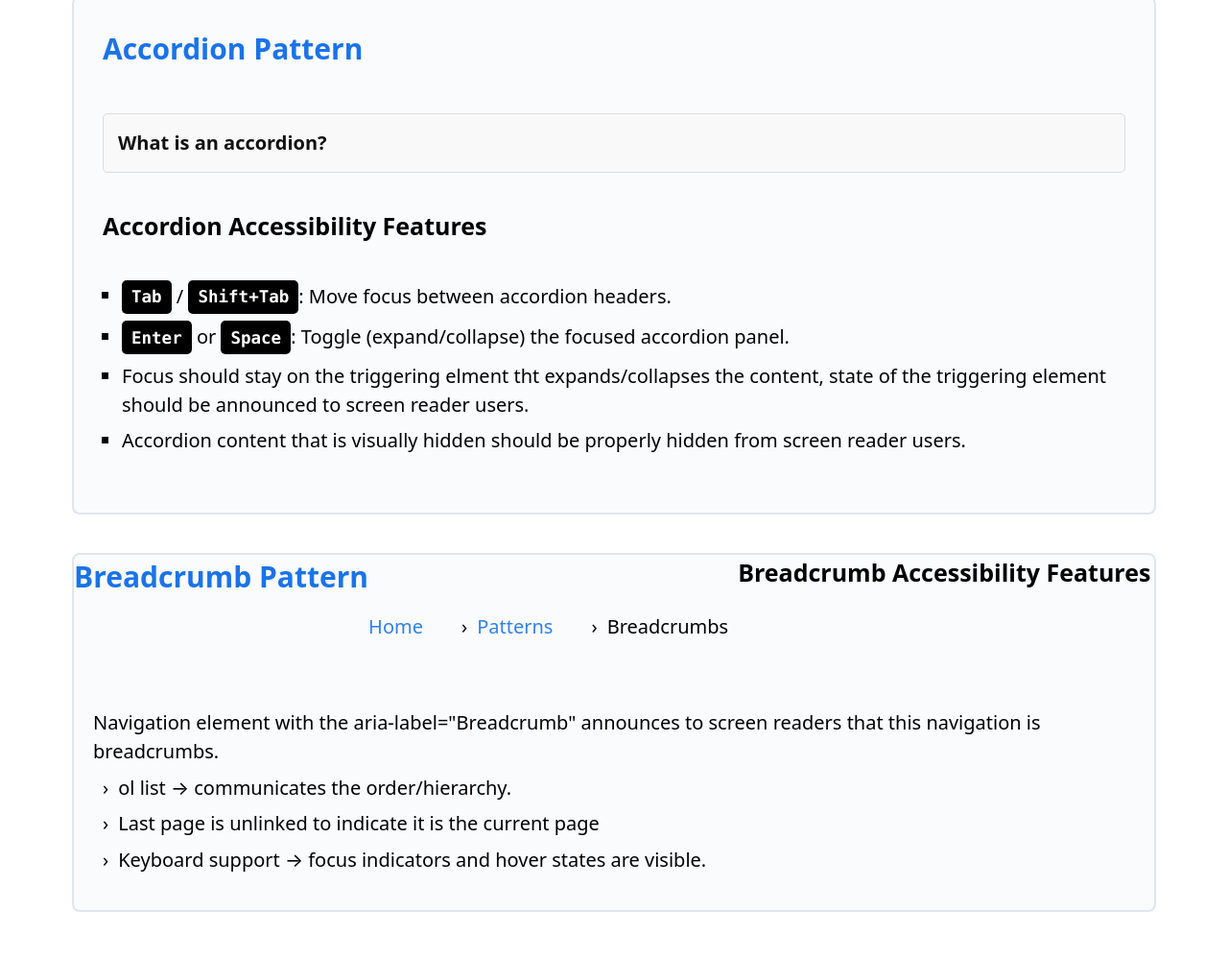
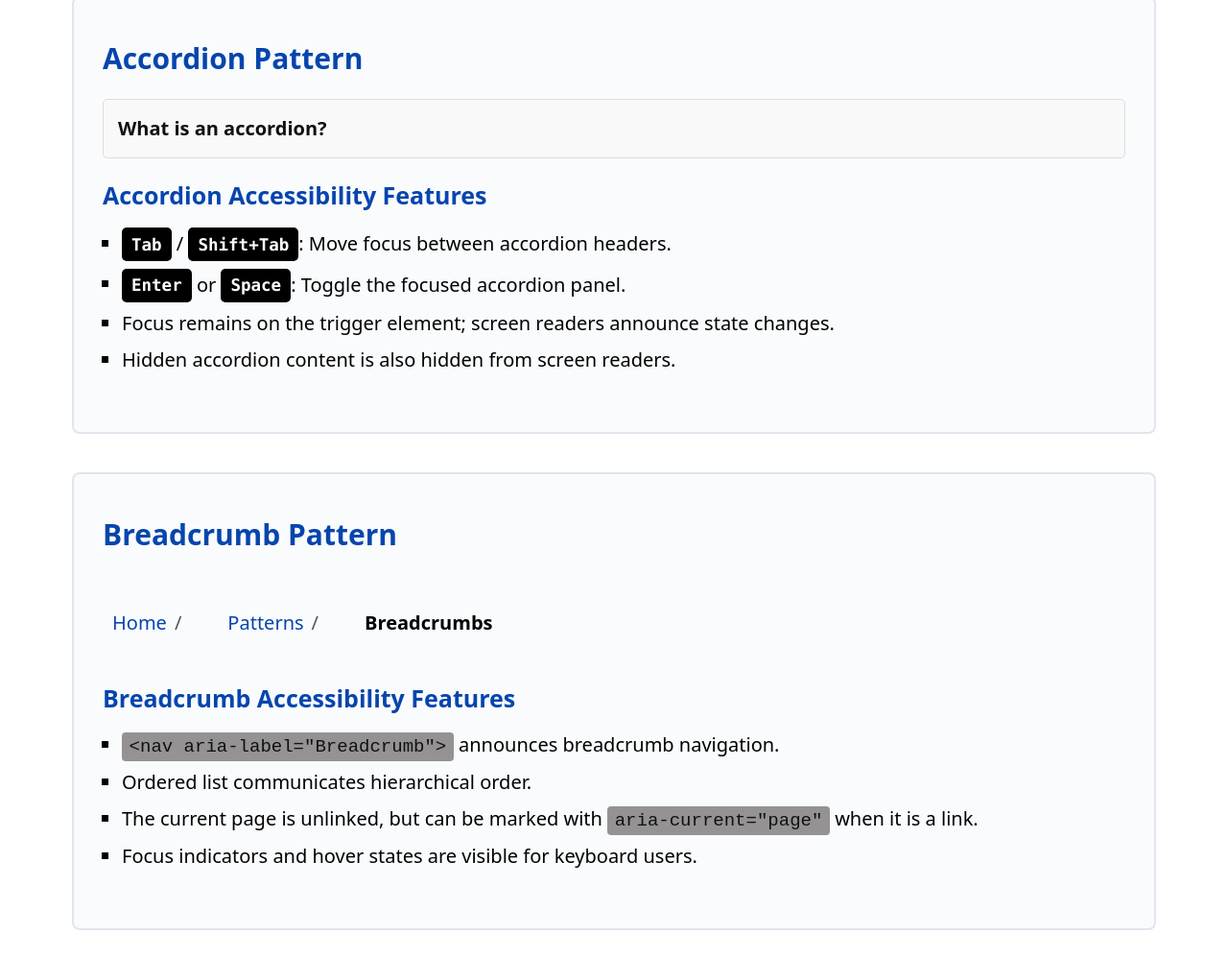
Before and after one commit to nicbade/AccessibilityTestingSite, a plain HTML site: page index.html in a window 1280 px wide. Shown: the part 662-1660 px from the top of the page at 96% size. Drawn offline with nearby package versions, Linux system fonts and the light colour scheme.

Commit message:
created UI component for each entry, added breadcrumbs component

```diff
--- a/index.html
+++ b/index.html
@@ -14,7 +14,7 @@
     <!-- Navigation -->
     <nav class="container-fluid" role="navigation" aria-label="Main Navigation">
         <ul>
-            <li><strong>Accessible Patterns</strong></li>
+            <li id="siteNavHeading"><strong>Accessible Patterns</strong></li>
         </ul>
         <ul>
             <li><a href="#patterns">Patterns</a></li>
@@ -46,64 +46,95 @@
 
                 <h2>Patterns</h2>
 
+                <!-- Pattern Component -->
+                <!-- <div class="pattern">
+                    <h3>Pattern Name</h3> -->
+
+                <!-- Pattern Example -->
+                <!-- <div class="pattern-example"> -->
+                <!-- Replace this section with your actual component markup -->
+                <!-- <p>[Interactive Example Here]</p>
+                    </div> -->
+
+                <!-- Accessibility Features -->
+                <!-- <h4>Accessibility Features</h4>
+                    <ul>
+                        <li>Keyboard support (e.g., Tab, Enter, Space)</li>
+                        <li>ARIA roles and attributes for screen readers</li>
+                        <li>Visible focus indicator for keyboard navigation</li>
+                        <li>Semantic HTML structure for clarity</li>
+                    </ul>
+                </div> -->
+
+
                 <!-- Accordion Example -->
-                <div class="accordion pattern">
+                <div class="pattern">
                     <h3>Accordion Pattern</h3>
+
+                    <!-- Accordion Example -->
+                    <div class="accordion">
                         <h4>
                             <button aria-expanded="false" aria-controls="sect1" id="accordion1">
                                 What is an accordion?
                             </button>
                         </h4>
-                    <div id="sect1" hidden>
+                        <div id="sect1" role="region" aria-labelledby="accordion1" hidden>
                             <p>
-                            An accordion is a vertically stacked set of interactive headings that each contain a title,
-                            content snippet, or thumbnail representing a section of content.
+                                An accordion is a vertically stacked set of interactive headings that
+                                each contain a title and toggle associated content.
                             </p>
                         </div>
+                    </div>
 
-                    <h4 class="a11yFeatures">Accordion Accessibility Features</h4>
+                    <!-- Accessibility Features -->
+                    <h4>Accordion Accessibility Features</h4>
                     <ul>
                         <li>
                             <kbd>Tab</kbd> / <kbd>Shift+Tab</kbd>: Move focus between accordion headers.
                         </li>
                         <li>
-                            <kbd>Enter</kbd> or <kbd>Space</kbd>: Toggle (expand/collapse) the focused accordion panel.
+                            <kbd>Enter</kbd> or <kbd>Space</kbd>: Toggle the focused accordion panel.
                         </li>
                         <li>
-                            Focus should stay on the triggering elment tht expands/collapses the content, state of the
-                            triggering element should be announced to screen reader users.
+                            Focus remains on the trigger element; screen readers announce state changes.
                         </li>
                         <li>
-                            Accordion content that is visually hidden should be properly hidden from screen reader users.
+                            Hidden accordion content is also hidden from screen readers.
                         </li>
                     </ul>
                 </div>
 
-                <!-- Breadcrumbs -->
-
-                <div class="breadcrumb pattern">
-                    <nav aria-label="Breadcrumb">
+                <div class="pattern">
                     <h3>Breadcrumb Pattern</h3>
 
+                    <!-- Breadcrumb Example -->
+                    <nav aria-label="Breadcrumb">
                         <ol class="breadcrumb">
-                            <li><a href="/">Home</a></li>
-                            <li><a href="/patterns">Patterns</a></li>
-                            <li>Breadcrumbs</li>
+                            <li><a href="/">Home</a> <span class="separator" aria-hidden="true">/</span></li>
+                            <li><a href="/patterns">Patterns</a> <span class="separator" aria-hidden="true">/</span></li>
+                            <li id="current">Breadcrumbs</li>
                         </ol>
                     </nav>
 
-                    <h4 class="a11yFeatures">Breadcrumb Accessibility Features</h4>
+                    <!-- Accessibility Features -->
+                    <h4>Breadcrumb Accessibility Features</h4>
                     <ul>
-                        <li>Navigation element with the aria-label="Breadcrumb" announces to screen readers that this
-                            navigation is
-                            breadcrumbs.</li>
-                        <li>ol list → communicates the order/hierarchy.</li>
-                        <li>Last page is unlinked to indicate it is the current page</li>
-                        <li>Keyboard support → focus indicators and hover states are visible.</li>
+                        <li>
+                            <code>&lt;nav aria-label="Breadcrumb"&gt;</code> announces breadcrumb navigation.
+                        </li>
+                        <li>
+                            Ordered list communicates hierarchical order.
+                        </li>
+                        <li>
+                            The current page is unlinked, but can be marked with <code>aria-current="page"</code> when it is a link.
+                        </li>
+                        <li>
+                            Focus indicators and hover states are visible for keyboard users.
+                        </li>
                     </ul>
+                </div>
 
 
-                </div>
 
             </section>
         </div>
--- a/styles.css
+++ b/styles.css
@@ -2,10 +2,11 @@
 /* Universal      */
 
 body {
-    color:#000;
+    color: #000;
 }
 
-h4, li{
+h4,
+li {
     color: #000;
 }
 
@@ -14,28 +15,39 @@ kbd {
     color: #fff;
 }
 
+#siteNavHeading {
+    color: #fff;
+}
+
 /* WCAG Compliant Focus Indicator */
 :focus {
-      outline: 3px solid #1a73e8; /* High contrast blue */
+    outline: 3px solid #1a73e8;
+    /* High contrast blue */
     outline-offset: 3px;
     border-radius: 4px;
 }
 
 :focus-visible {
-      outline: 3px solid #ffbf47; /* Yellow focus ring for strong visibility */
+    outline: 3px solid #ffbf47;
+    /* Yellow focus ring for strong visibility */
     outline-offset: 4px;
     border-radius: 4px;
 }
 
 /* Optional: Ensure interactive elements are styled consistently */
-    button, a, input, select, textarea {
+button,
+a,
+input,
+select,
+textarea {
     transition: box-shadow 0.2s, outline-color 0.2s;
 }
 
 /* Advanced Halo effect for even stronger visibility */
 :focus-visible {
     outline: none;
-      box-shadow: 0 0 0 3px #fff, 0 0 0 6px #1a73e8; /* White inner ring + Blue outer */
+    box-shadow: 0 0 0 3px #fff, 0 0 0 6px #1a73e8;
+    /* White inner ring + Blue outer */
 }
 
 
@@ -43,15 +55,25 @@ kbd {
 .pattern {
     margin: 2rem 0;
     padding: 1.5rem;
-  background-color: #f9fbfd;   /* subtle off-white/blue background */
-  border: 2px solid #e0e6ed;   /* light gray-blue border */
+    background-color: #f9fbfd;
+    /* subtle off-white/blue background */
+    border: 2px solid #e0e6ed;
+    /* light gray-blue border */
     border-radius: 8px;
 }
 
 /* Heading inside pattern */
+/* Pattern headings – WCAG compliant */
 .pattern h3 {
-  margin-top: 0;
-  color: #1a73e8;              /* consistent accessible blue */
+  margin-top: 0.5rem;
+  margin-bottom: 1rem;
+  color: #0645AD; /* darker blue for 7:1 contrast */
+}
+
+.pattern h4 {
+  margin-top: 0.5rem;
+  margin-bottom: 0.75rem;
+  color: #0645AD; /* keep subheadings consistent */
 }
 
 /* Optional: add hover/focus emphasis */
@@ -62,8 +84,10 @@ kbd {
 }
 
 .a11yFeatures ul {
-  list-style: disc;         /* normal filled bullets */
-  padding-left: 1.5rem;     /* indentation for bullets */
+    list-style: disc;
+    /* normal filled bullets */
+    padding-left: 1.5rem;
+    /* indentation for bullets */
     margin-top: 0.5rem;
     margin-bottom: 1rem;
 }
@@ -72,28 +96,37 @@ kbd {
 .accordion button {
     width: 100%;
     text-align: left;
-  background: #f9f9f9;        /* light background */
-  color: #111;                /* dark text for 15:1 contrast ratio */
+    background: #f9f9f9;
+    /* light background */
+    color: #111;
+    /* dark text for 15:1 contrast ratio */
     border: 1px solid #ddd;
     padding: 0.75rem;
     font-size: 1rem;
     cursor: pointer;
 }
 
-.accordion button:hover, #sect1 p {
-  background: #e6f0ff;        /* slightly darker on hover */
-  color: #000;                /* ensure strong contrast */
+.accordion button:hover,
+#sect1 p {
+    background: #e6f0ff;
+    /* slightly darker on hover */
+    color: #000;
+    /* ensure strong contrast */
 }
 
 .accordion button:focus-visible {
-  background: #eef6ff;        /* highlight on focus */
-  color: #000;                /* still dark text */
+    background: #eef6ff;
+    /* highlight on focus */
+    color: #000;
+    /* still dark text */
 }
 
 /* Expanded content styling */
 #sect1 {
-  background-color: #eef6ff;   /* light blue background */
-  border: 2px solid #1a73e8;   /* visible border */
+    background-color: #eef6ff;
+    /* light blue background */
+    border: 2px solid #1a73e8;
+    /* visible border */
     border-radius: 4px;
 }
 
@@ -103,36 +136,66 @@ kbd {
   flex-wrap: wrap;
   list-style: none;
   padding: 0;
-    margin: 2rem 0;
-    gap: 0.5rem;
+  margin: 0.75rem 0;
 }
 
+/* Space between items */
 .breadcrumb li {
   display: flex;
   align-items: center;
+  margin: 0 .5rem; /* remove extra spacing */
 }
 
-  .breadcrumb li + li::before {
-    content: "›";              /* separator */
-    margin: 0 0.5rem;
-    color: #020202;               /* subtle contrast */
+.breadcrumb .separator {
+  display: inline-flex;
+  align-items: center;
+  margin: 0 0.4rem;
+  color: #555;
+  font-size: 1em; /* same size as text */
+  line-height: 1; /* prevents extra vertical spacing */
 }
 
+
+
+
+/* Breadcrumb links – WCAG compliant */
 .breadcrumb a {
   text-decoration: none;
-    color: #3281e8;            /* accessible link color */
+  color: #0645AD; /* darker blue for 7:1 contrast on white */
 }
 
 .breadcrumb a:focus,
 .breadcrumb a:hover {
   text-decoration: underline;
-    outline: 3px solid #3281e8;
+  outline: 3px solid #0645AD;
   outline-offset: 3px;
 }
 
-  .breadcrumb [aria-current="page"] {
+.breadcrumb #current {
     font-weight: bold;
-    color: #ffffff;               /* current page is not a link */
+    color: #000;
+    /* current page is not a link */
+}
+
+/* Accessible inline code styling */
+code {
+    background-color: #949292;
+    /* light gray */
+    color: #111;
+    /* near-black for high contrast */
+    padding: 0.2em 0.4em;
+    border-radius: 4px;
+    font-family: "Courier New", Courier, monospace;
+    font-size: 0.95em;
+}
+
+@media (prefers-color-scheme: dark) {
+    code {
+        background-color: #222;
+        /* very dark gray */
+        color: #fff;
+        /* white text for contrast */
+    }
 }
 
 </style>
```
Lines whose indentation alone changed are shown as unchanged.
